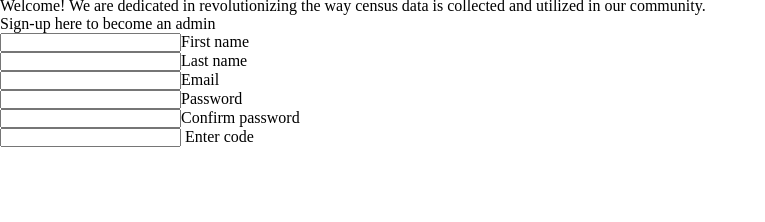
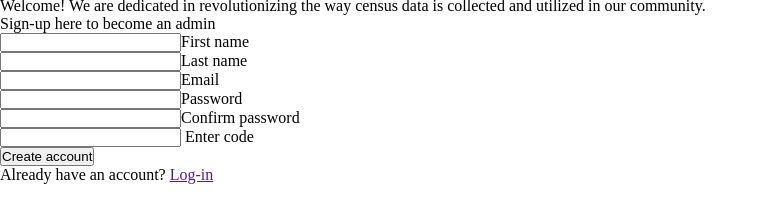
Before and after one commit to tep-vila/sign-up-form-TOP, a plain HTML site: page index.html in a window 1280 px wide. Shown: the part 94-316 px from the top of the page, without its empty margins (0-765 px from the left). Drawn offline with Linux system fonts and the light colour scheme.

Commit message:
button and log-in text added

```diff
--- a/index.html
+++ b/index.html
@@ -43,7 +43,8 @@
         <p>Sign-up here to become an admin</p>
       </div>
 
-      <form action="" method="post">
+      <form action="" method="post" id="signup">
+        <div class="form">
           <div class="input">
             <input type="text" name="name" id="name" /><label for="name"
               >First name</label
@@ -64,6 +65,11 @@
           <div class="input">
             <input type="text" /> <label for="">Enter code </label>
           </div>
+        </div>
+        <button type="submit">Create account</button>
+        <p class="account-existing">
+          Already have an account? <span><a href="">Log-in</a></span>
+        </p>
       </form>
     </div>
   </body>
```
Lines whose indentation alone changed are shown as unchanged.
